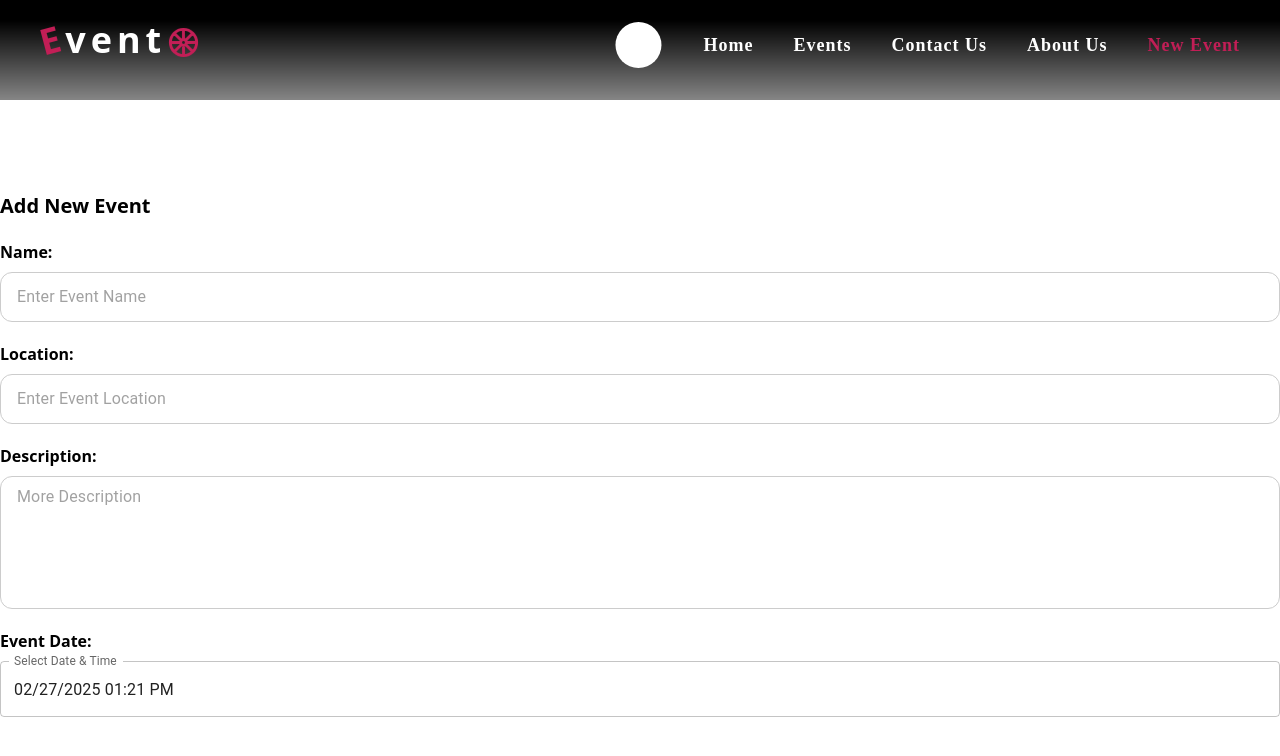
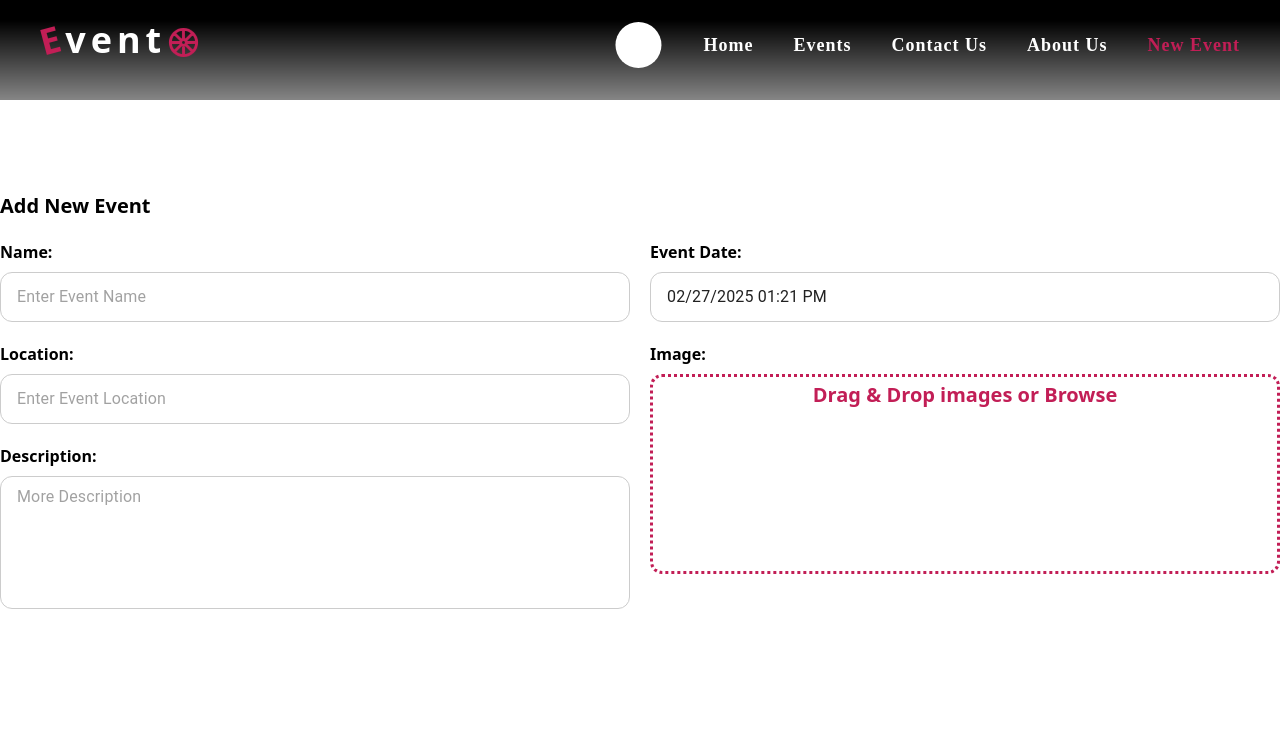
Before and after one commit to bahaabakri/evento-react, a React (Vite) app: page /new-event in a window 1280 px wide. Shown: the top 756 px of the page. Built offline with nearby package versions, Linux system fonts and the light colour scheme; some icons are missing.

Commit message:
Events: add new event page 2

```diff
--- /dev/null
+++ b/src/UI/CustomDateTimePicker/CustomDateTimePicker.tsx
@@ -0,0 +1,69 @@
+import { useState } from "react";
+import { LocalizationProvider } from "@mui/x-date-pickers/LocalizationProvider";
+import { AdapterDayjs } from "@mui/x-date-pickers/AdapterDayjs";
+import { DateTimePicker } from "@mui/x-date-pickers/DateTimePicker";
+import dayjs, { Dayjs } from "dayjs";
+import { TextField } from "@mui/material";
+const CustomDateTimePicker = () => {
+    const [selectedDate, setSelectedDate] = useState<Dayjs | null>(dayjs());
+    return (
+        <LocalizationProvider dateAdapter={AdapterDayjs}>
+            <DateTimePicker
+
+                value={selectedDate}
+                onChange={(newValue) => setSelectedDate(newValue)}
+                slots={{ textField: TextField }} // Custom input component
+                slotProps={{
+                  textField: {
+                    variant: "standard",
+                    InputProps: {
+                      disableUnderline: true,
+                      sx: {
+                        border: "1px solid #ccc",
+                        borderRadius: "12px",
+                        paddingX: 2,
+                        paddingY: 1,
+                        "&:hover": {
+                          borderColor: "#888",
+                        },
+                        "&:focus-within": {
+                          borderColor: "var(--primary-color)",
+                        },
+                      },
+                    }
+                  },
+                  desktopPaper: {
+                    sx: {
+                      borderRadius: "12px",
+                      border: "1px solid var(--primary-color)",
+                      backgroundColor: "white",
+                      boxShadow: "0px 4px 10px rgba(0, 0, 0, 0.2)",
+                    },
+                  },
+                  popper: {
+                    sx: {
+                      "& .MuiButtonBase-root, & .MuiPickersYear-yearButton": {
+                        color: "var(--primary-color)", // Change day text color
+                      },
+                      "& .Mui-selected": {
+                        backgroundColor: "var(--primary-color) !important", // Selected date background
+                        color: "white", // Selected text color
+                      },
+                      "& .MuiButtonBase-root:hover, .MuiPickersYear-yearButton:hover": {
+                        backgroundColor: "var(--white-gray)", // Hover effect
+                      },
+                      "& .MuiTypography-root": {
+                        color: "var(--primary-color)", // Apply primary color to text
+                      },
+                      "& .MuiClockPointer-thumb": {
+                        borderColor: "var(--primary-color)", // Clock pointer thumb
+                      },
+                    },
+                  },
+
+                }}
+            />
+        </LocalizationProvider>
+    )
+}
+export default CustomDateTimePicker
--- a/src/UI/CustomTextField/CustomTextField.tsx
+++ b/src/UI/CustomTextField/CustomTextField.tsx
@@ -13,7 +13,8 @@ function CustomTextField({placeholder, maxWidth, textArea}:CustomTextFieldProps)
       multiline={textArea ? true : false}
       minRows={textArea ?? undefined}
       maxRows={textArea ?? undefined}
-      InputProps={{
+      slotProps={{
+        input:{
           disableUnderline: true, // Ensures no underline
           sx: {
             border: "1px solid #ccc", // Light gray border
@@ -27,6 +28,7 @@ function CustomTextField({placeholder, maxWidth, textArea}:CustomTextFieldProps)
               borderColor: "var(--primary-color)", // Change border color when focused
             },
           },
+        }
       }}
       sx={{ width: "100%", maxWidth }} // Optional width setting
     />
--- /dev/null
+++ b/src/UI/ImagePicker/ImagePicker.module.scss
@@ -0,0 +1,28 @@
+.image-picker-wrapper {
+    // @apply flex flex-col gap-5;
+    .image-picker {
+        @apply  rounded-xl w-full flex flex-col gap-5 p-1;
+        min-height: 200px;
+        border: 3px dotted var(--primary-color);
+        .image-picker-content {
+            @apply text-xl font-bold text-center;
+            color: var(--primary-color);
+        }
+        .images-preview {
+            @apply flex gap-2 flex-wrap;
+            .selected-image {
+                @apply relative;
+                height:100px;
+                width: 100px;
+                img {
+                    @apply rounded-xl w-full h-full object-cover;
+                }
+                .delete-icon {
+                    @apply absolute cursor-pointer -top-1 -right-1 rounded-full w-6 h-6 text-center ;
+                    background: var(--primary-color);
+                }
+            }
+        }
+    }
+
+}
--- /dev/null
+++ b/src/UI/ImagePicker/ImagePicker.tsx
@@ -0,0 +1,101 @@
+import { useRef, useState } from 'react'
+import styles from './ImagePicker.module.scss'
+import DeleteIcon from '@mui/icons-material/Delete';
+// interface ImagePickerProps {
+//     placeholder? : string
+// }
+interface SelectedImage {
+    name:string,
+    url:string
+}
+const ImagePicker = () => {
+    const fileRef = useRef<HTMLInputElement>(null)
+    const [isDragging, setIsDragging] = useState<boolean>(false)
+    const [selectedImages, setSelectedImages] = useState<SelectedImage[]>([])
+    const onUploadFile = (event: React.ChangeEvent<HTMLInputElement> | React.DragEvent<HTMLDivElement>) => {
+        event.preventDefault();
+        event.stopPropagation();
+        let files: FileList | null = null;
+
+        if ("dataTransfer" in event) {
+            // Handling drag and drop
+            files = event.dataTransfer.files;
+        } else {
+            // Handling file input change
+            files = event.target.files;
+        }
+
+        if (files && files.length > 0) {
+            console.log(files);
+            for(let i=0; i< files.length; i++) {
+                if ((files[i].type.split('/')[0] !== 'image') || (selectedImages?.some(el => el.name === files[i].name))) continue;
+                // upload file
+                setSelectedImages(prev => {
+                    return [
+                        ...prev,
+                        {
+                            name: files[i].name,
+                            url: URL.createObjectURL(files[i])
+                        }
+                    ]
+                })
+            }
+        }
+    };
+    const onDragOverImages = (event: React.DragEvent<HTMLDivElement>) => {
+        event.preventDefault()
+        setIsDragging(true)
+        event.dataTransfer.dropEffect = "copy"
+    }
+    const onDragLeaveImages = (event: React.DragEvent<HTMLDivElement>) => {
+        event.preventDefault()
+        setIsDragging(false)
+    }
+    const onDropImages = (event: React.DragEvent<HTMLDivElement>) => {
+        event.preventDefault()
+        setIsDragging(false)
+        onUploadFile(event)
+    }
+    const deleteImage = (event:React.MouseEvent<HTMLDivElement, MouseEvent>, name: string) => {
+        event.stopPropagation()
+        setSelectedImages(prev => {
+            return prev.filter(el => el.name !== name)
+        })
+    }
+    return (
+        <div className={styles['image-picker-wrapper']}>
+            <div className={styles['image-picker']}
+            onClick={() => fileRef.current?.click()}
+            onDrop={onDropImages}
+            onDragOver={onDragOverImages}
+            onDragLeave={onDragLeaveImages}>
+                <div className={styles['image-picker-content']}>
+                    {
+                        isDragging ? 'Drop images here'
+                        : 'Drag & Drop images or Browse'
+                    }
+                </div>
+                <input ref={fileRef} type="file" multiple className='hidden' accept=".png, .jpg, .jpeg" onChange={(e) => onUploadFile(e)} />
+                {
+                selectedImages.length > 0 &&
+                <div className={styles['images-preview']}>
+                    {
+                        selectedImages.map(selectedImage =>
+                        <div className={styles['selected-image']} key={selectedImage.name}>
+                            <img src={selectedImage.url} alt={selectedImage.name} />
+                            <div className={styles['delete-icon']} onClick={(event) => deleteImage(event, selectedImage.name)}>
+                                <DeleteIcon sx={{color: 'white', fontSize: '16px'}} />
+                            </div>
+                        </div>
+                        )
+                    }
+                </div>
+            }
+            </div>
+
+        </div>
+
+
+    )
+}
+export default ImagePicker
--- a/src/components/EventCard/EventCard.module.scss
+++ b/src/components/EventCard/EventCard.module.scss
@@ -5,7 +5,7 @@
     border: 1px solid var(--primary-color);
     .event-card-content-img {
         color: var(--black);
-        @apply flex flex-col gap-2 ;
+        @apply flex flex-col gap-2;
         .event-card-img {
             // width: 300px;
             height: 200px;
--- a/src/components/NewEvent/NewEvent.module.scss
+++ b/src/components/NewEvent/NewEvent.module.scss
@@ -6,7 +6,10 @@
         }
         @apply flex flex-col gap-5;
         .new-event-form {
-            @apply container flex flex-col gap-5;
+            @apply container flex  gap-5;
+            .side-wrapper {
+                @apply flex flex-col gap-5 flex-1;
+            }
             .event-form-item {
                 @apply flex flex-col gap-2 font-bold;
             }
--- a/src/components/NewEvent/NewEvent.tsx
+++ b/src/components/NewEvent/NewEvent.tsx
@@ -1,17 +1,17 @@
-import { useState } from "react";
+
 import CustomTextField from '@/UI/CustomTextField/CustomTextField'
-import { LocalizationProvider } from "@mui/x-date-pickers/LocalizationProvider";
-import { AdapterDayjs } from "@mui/x-date-pickers/AdapterDayjs";
-import { DateTimePicker } from "@mui/x-date-pickers/DateTimePicker";
+
 import styles from './NewEvent.module.scss'
-import dayjs, { Dayjs } from "dayjs";
+import CustomDateTimePicker from '@/UI/CustomDateTimePicker/CustomDateTimePicker'
+import ImagePicker from '@/UI/ImagePicker/ImagePicker'
+
 const NewEvent = () => {
-    const [selectedDate, setSelectedDate] = useState<Dayjs | null>(dayjs());
     return (
         <div className={styles['new-event-wrapper']}>
             <div className={styles['new-event']}>
                 <h1 className={styles['new-event-title']}>Add New Event</h1>
                 <form className={styles['new-event-form']}>
+                    <div className={styles['side-wrapper']}>
                         <div className={`${styles['event-name-wrapper']} ${styles['event-form-item']}`}>
                             <label>Name:</label>
                             <CustomTextField placeholder='Enter Event Name' ></CustomTextField>
@@ -24,16 +24,19 @@ const NewEvent = () => {
                             <label>Description:</label>
                             <CustomTextField placeholder='More Description' textArea={5}></CustomTextField>
                         </div>
+                    </div>
+                    <div className={styles['side-wrapper']}>
+
                         <div className={`${styles['event-date-time-wrapper']} ${styles['event-form-item']}`}>
                             <label>Event Date:</label>
-                        <LocalizationProvider dateAdapter={AdapterDayjs}>
-                            <DateTimePicker
-                                label="Select Date & Time"
-                                value={selectedDate}
-                                onChange={(newValue) => setSelectedDate(newValue)}
-                            />
-                            </LocalizationProvider>
+                            <CustomDateTimePicker />
                         </div>
+                        <div className={`${styles['event-img-wrapper']} ${styles['event-form-item']}`}>
+                            <label>Image:</label>
+                            <ImagePicker />
+                        </div>
+                    </div>
+
                 </form>
             </div>
         </div>
```
Lines whose indentation alone changed are shown as unchanged.
